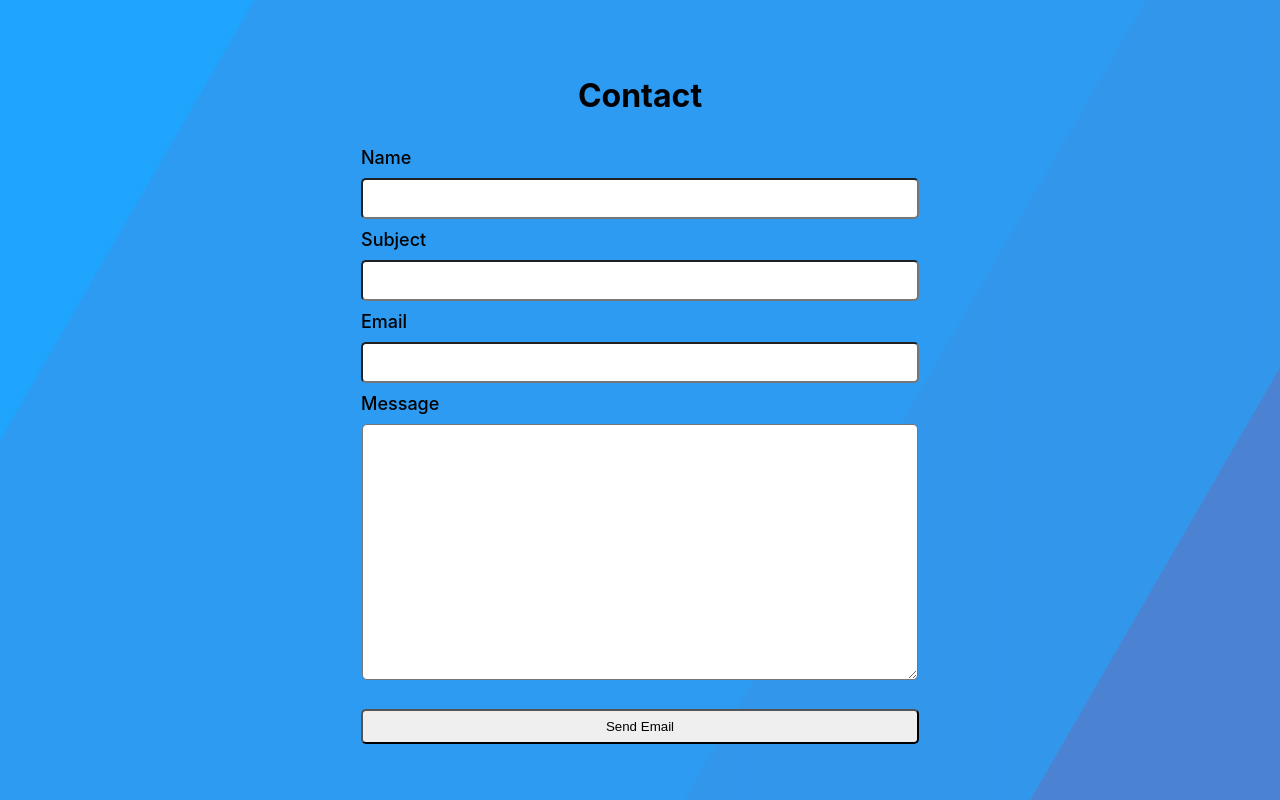
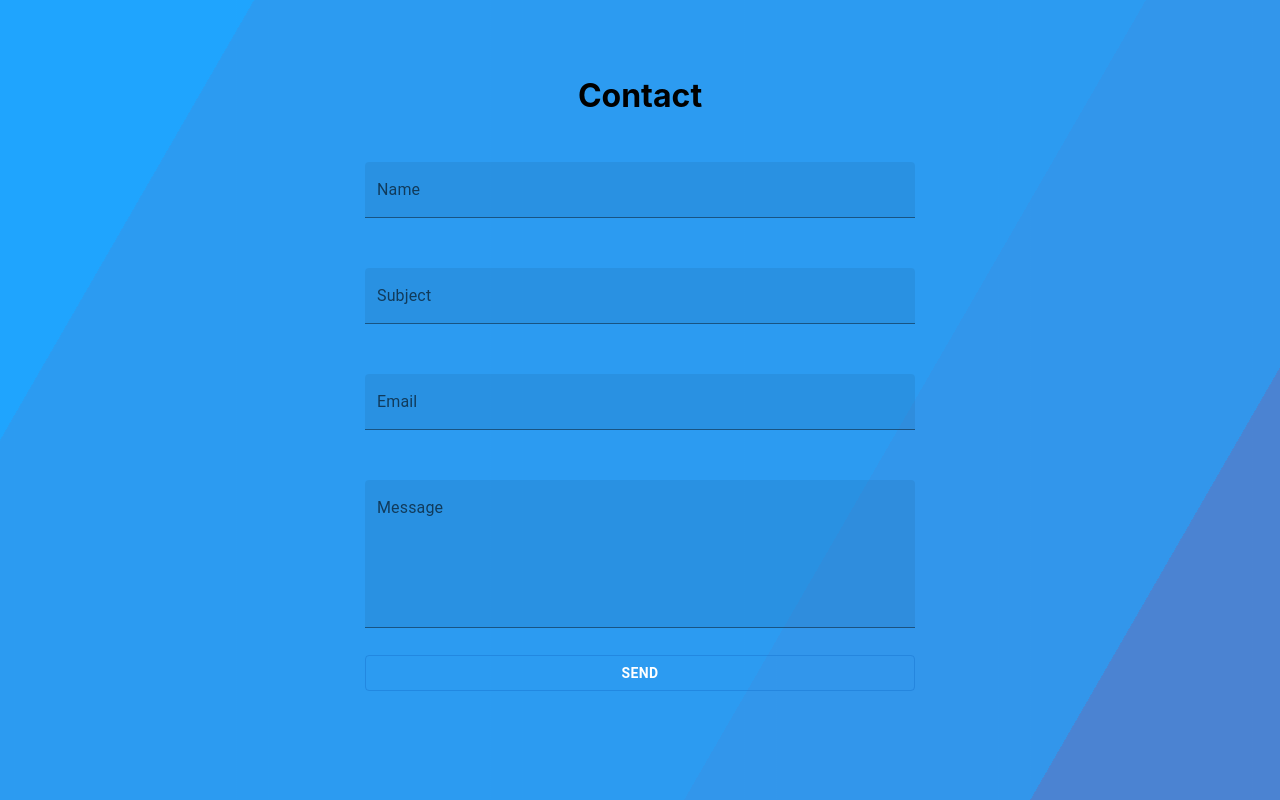
Before and after one commit to ahmetakinsel/react-contact-form, a React (Create React App) app: page / in a window 1280 px wide. Built offline with nearby package versions, Linux system fonts and the light colour scheme.

Commit message:
mui integration

```diff
--- a/package.json
+++ b/package.json
@@ -5,6 +5,10 @@
   "dependencies": {
     "-": "0.0.1",
     "@emailjs/browser": "^3.6.2",
+    "@emotion/react": "^11.9.0",
+    "@emotion/styled": "^11.8.1",
+    "@material-ui/core": "^4.12.4",
+    "@mui/material": "^5.8.1",
     "@testing-library/jest-dom": "^5.16.4",
     "@testing-library/react": "^13.2.0",
     "@testing-library/user-event": "^13.5.0",
--- a/src/components/Contact.jsx
+++ b/src/components/Contact.jsx
@@ -4,14 +4,13 @@ import { ToastContainer, toast } from "react-toastify";
 import "react-toastify/dist/ReactToastify.css";
 import styled from "styled-components";
 import "./styles.css";
+import { Button, TextField } from "@mui/material";
 
 const Container = styled.div`
   display: flex;
   justify-content: center;
   padding: 50px;
 `;
-
-const Header = styled.h1``;
 
 const Form = styled.form`
   display: flex;
@@ -23,41 +22,15 @@ const FormFields = styled.div`
   flex-direction: column;
   padding: 5px;
 `;
-
-const FieldWrapper = styled.div``;
-
-const LabelWrapper = styled.div`
-  display: flex;
-  justify-content: flex-start;
-  padding: 10px 10px 10px 0px;
+const FormContent = styled.div`
+  flex-direction: column;
 `;
 
-const InputLabel = styled.label`
-  font-size: 18px;
-  font-weight: 500;
+const FieldWrapper = styled.div`
+  padding: 25px;
 `;
 
-const Input = styled.input`
-  width: 550px;
-  height: 35px;
-  border-radius: 5px;
-`;
-
-const Button = styled.button`
-  width: 558px;
-  height: 35px;
-  border-radius: 5px;
-
-  :hover {
-  }
-`;
-
-const TextField = styled.textarea`
-  width: 550px;
-  height: 250px;
-  margin-bottom: 25px;
-  border-radius: 5px;
-`;
+const Header = styled.h1``;
 
 const Contact = () => {
   const form = useRef();
@@ -118,53 +91,65 @@ const Contact = () => {
         <Form ref={form}>
           <FormFields>
             <Header>Contact</Header>
+            <FormContent>
               <FieldWrapper>
-              <LabelWrapper>
-                <InputLabel>Name</InputLabel>
-              </LabelWrapper>
-              <Input
+                <TextField
                   onChange={(e) => setName(e.target.value)}
                   type="text"
                   name="user_name"
                   value={name}
+                  label="Name"
+                  variant="filled"
+                  style={{ width: "550px", fontSize: "1px" }}
                 />
               </FieldWrapper>
               <FieldWrapper>
-              <LabelWrapper>
-                <InputLabel>Subject</InputLabel>
-              </LabelWrapper>
-              <Input
+                <TextField
                   onChange={(e) => setSubject(e.target.value)}
                   type="text"
                   name="subject"
                   value={subject}
+                  label="Subject"
+                  variant="filled"
+                  style={{ width: "550px" }}
                 />
               </FieldWrapper>
               <FieldWrapper>
-              <LabelWrapper>
-                <InputLabel>Email</InputLabel>
-              </LabelWrapper>
-              <Input
+                <TextField
                   onChange={(e) => setEmail(e.target.value)}
                   type="email"
                   name="user_email"
                   value={email}
+                  label="Email"
+                  variant="filled"
+                  style={{ width: "550px" }}
+                  autoFocus={false}
                 />
               </FieldWrapper>
               <FieldWrapper>
-              <LabelWrapper>
-                <InputLabel>Message</InputLabel>
-              </LabelWrapper>
                 <TextField
                   onChange={(e) => setMessage(e.target.value)}
                   name="message"
                   value={message}
+                  label="Message"
+                  variant="filled"
+                  style={{ width: "550px", height: "150px" }}
+                  multiline={true}
+                  rows={5}
+                  defaultValue="Default Value"
                 />
               </FieldWrapper>
-            <Button type="submit" onClick={sendEmail}>
-              Send Email
+              <Button
+                variant="outlined"
+                style={{ color: "white", width: "550px", fontWeight: "bold" }}
+                type="submit"
+                onClick={sendEmail}
+              >
+                Send
               </Button>
+
               <ToastContainer />
+            </FormContent>
           </FormFields>
         </Form>
       </Container>
```
Also changed, not shown: 1 other file (tests, documents, lock files or other folders). Lines whose indentation alone changed are shown as unchanged.
